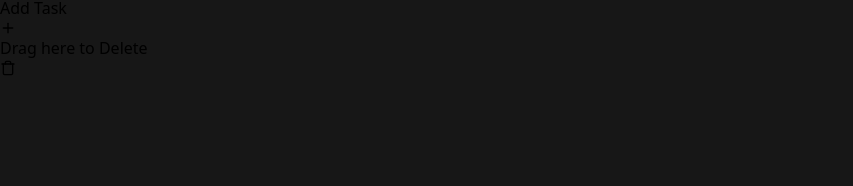
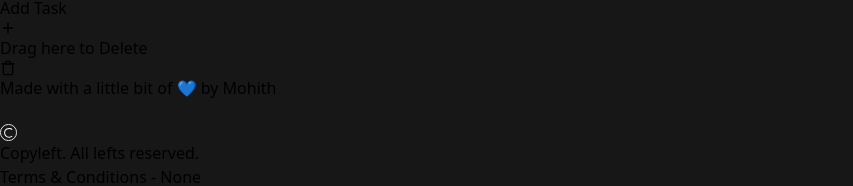
Before and after one commit to mohithgupta/DragNDropKanban, a React (Vite) app: page / in a window 1280 px wide. Shown: the part 756-942 px from the top of the page, without its empty margins (0-853 px from the left). Before the commit the page ends 832 px from the top, so only its background shows below. Built offline with nearby package versions, Linux system fonts and the light colour scheme.

Commit message:
added link to portfolio

```diff
--- a/src/App.jsx
+++ b/src/App.jsx
@@ -4,7 +4,11 @@ import { Kanban } from './Kanban'
 function App() {
 
   return (
+      <>
       <Kanban />
+
+      </>
+
   )
 }
 
--- a/src/Kanban.jsx
+++ b/src/Kanban.jsx
@@ -2,6 +2,7 @@ import { useState, useEffect } from "react";
 import { TrashCanCard } from "./TrashCanCard";
 import { Column } from './Column';
 import useIsMobile from "./hooks/useIsMobile";
+import copyrightSign from "./assets/copyright-sign.svg";
 
 export const Kanban = () => {
 
@@ -13,7 +14,7 @@ export const Kanban = () => {
   }, [cards])
 
   return (
-    <div className="flex w-full gap-3 p-12 pb-20 bg-neutral-900 border-solid border-slate-400">
+    <div className="relative flex w-full gap-3 p-12 pb-20 bg-neutral-900 border-solid border-slate-400 h-fit">
       <Column
         title="Backlog"
         column="backlog"
@@ -43,6 +44,25 @@ export const Kanban = () => {
         setCards={setCards}
       />
       {!isMobile && <TrashCanCard setCards={setCards} />}
+      <div className='fixed bottom-16 right-5 flex-col justify-end text-gray-300 ml-2 max-sm:absolute max-sm:text-gray-500 max-sm:bottom-0 max-sm:right-0'>
+        <div className='max-sm:w-full max-sm:text-center max-sm:translate-x-[17%]'>
+          <a href="https://mohithgupta.github.io" target="_blank" rel="noreferrer" className="hover:text-slate-gray">
+            <p>Made with a little bit of 💙 by <span className='underline'>Mohith</span></p>
+          </a>
+        </div>
+        <br />
+        <div className='absolute right-0 flex-col gap-5 font-montserrat'>
+          <p><img
+            src={copyrightSign}
+            alt='copyright sign'
+            width={17}
+            height={17}
+            className='rounded-full mr-1 mb-1 inline-block max-sm:invert-[50%]'
+            />
+            Copyleft. All lefts reserved.</p>
+          <p className=''>Terms & Conditions - None</p>
+        </div>
+      </div>
     </div>
   );
 };
--- a/src/index.css
+++ b/src/index.css
@@ -25,3 +25,7 @@
 html{
   background-color: rgb(23 23 23 / 1);
 }
+
+#root{
+  height:100vh
+}
```
Also changed, not shown: src/assets/copyright-sign.svg (added).
